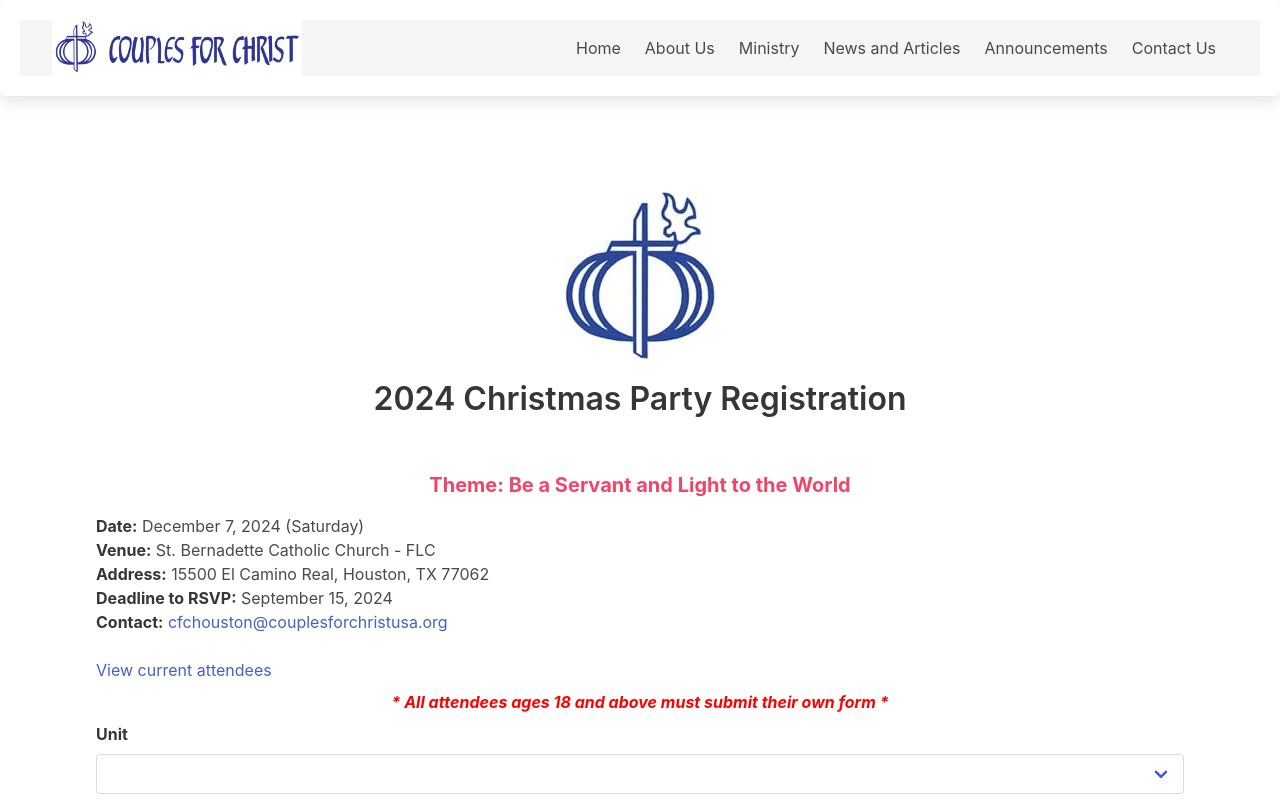
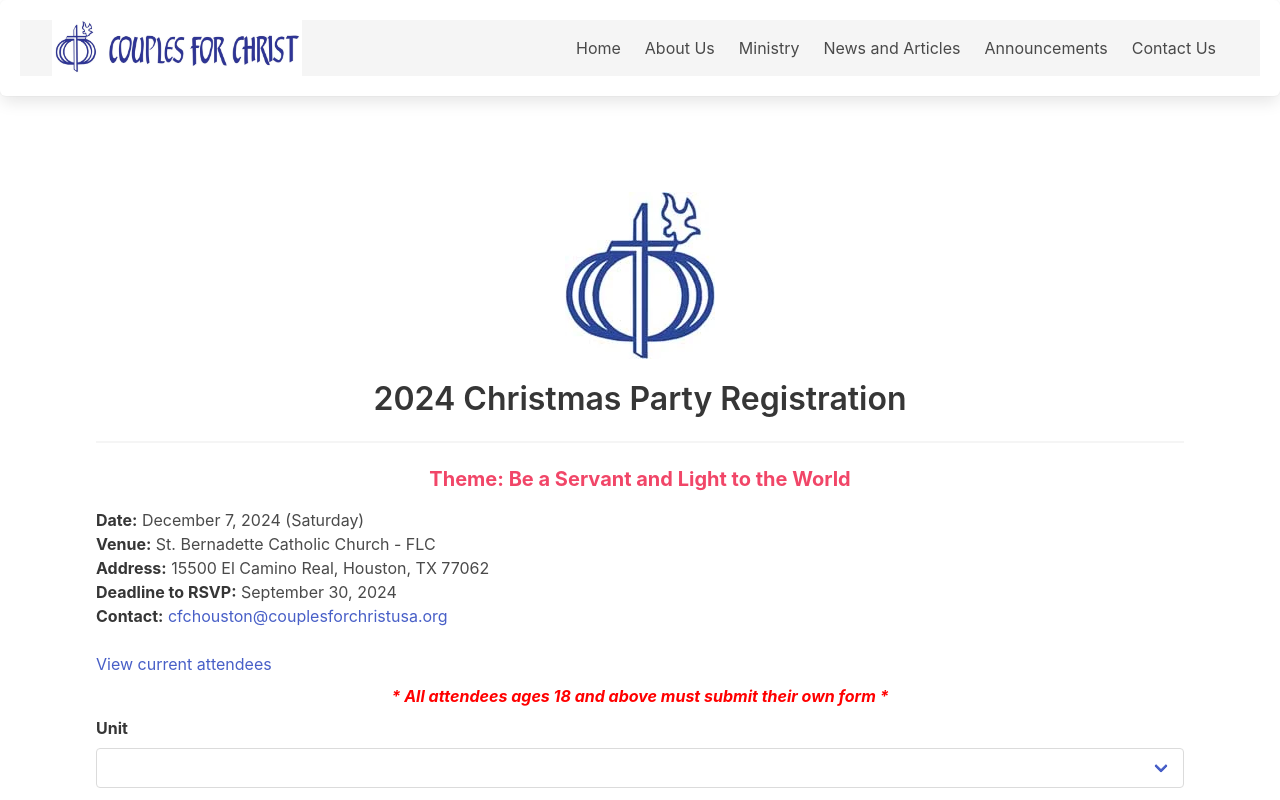
Before and after one commit to joshbatac/couples_for_christ_houston, a Vue app in the folder frontend/: page /register in a window 1280 px wide. Shown: the top 800 px of the page. Built offline with nearby package versions, Linux system fonts and the light colour scheme.

Commit message:
change rsvp date

```diff
--- a/frontend/src/views/ANCOPPage.vue
+++ b/frontend/src/views/ANCOPPage.vue
@@ -1,16 +1,10 @@
 <template>
-<div>
+    <div>
 
-    <center>
-        <img src="@/assets/Aaron Barry - CSP-3846.png" alt="GA" style="max-width: flex;"></center>
-
-    </div>>
+    </div>
   </template>
 
-
-
-
-<script>
+  <script>
   export default {
     name: 'LandingPage',
   };
--- a/frontend/src/views/RegistrationPage.vue
+++ b/frontend/src/views/RegistrationPage.vue
@@ -6,13 +6,12 @@
       <img src="@/assets/CouplesforChristlogo.png" alt="Couples for Christ Logo" style="max-width: 200px;">
     </div>
     <h1 class="title has-text-centered">2024 Christmas Party Registration</h1>
-<br>
+    <hr>
     <h2 class="has-text-danger has-text-centered subtitle" style="color: red; font-weight: bold;">Theme: Be a Servant and Light to the World</h2>
-
     <p class="left-justified"><strong>Date:</strong> December 7, 2024 (Saturday)</p>
     <p class="left-justified"><strong>Venue:</strong> St. Bernadette Catholic Church - FLC</p>
     <p class="left-justified"><strong>Address:</strong> 15500 El Camino Real, Houston, TX 77062</p>
-    <p class="left-justified"><strong>Deadline to RSVP:</strong> September 15, 2024</p>
+    <p class="left-justified"><strong>Deadline to RSVP:</strong> September 30, 2024</p>
     <p class="left-justified"><strong>Contact:</strong> <a href="mailto:cfchouston@couplesforchristusa.org">cfchouston@couplesforchristusa.org</a></p>
 <br>
      <a href="https://docs.google.com/spreadsheets/d/1tYwJBL2rclennLopqiwCO91V98Vqobops6G_oYW620I/pubhtml?gid=1980918340&single=true" target="_blank" rel="noopener noreferrer">View current attendees</a>
@@ -426,6 +425,8 @@
   margin: 0.5rem 0;
 }
 
+
+
 /* Form Field Styles */
 .field {
   margin-bottom: 1rem;
```
